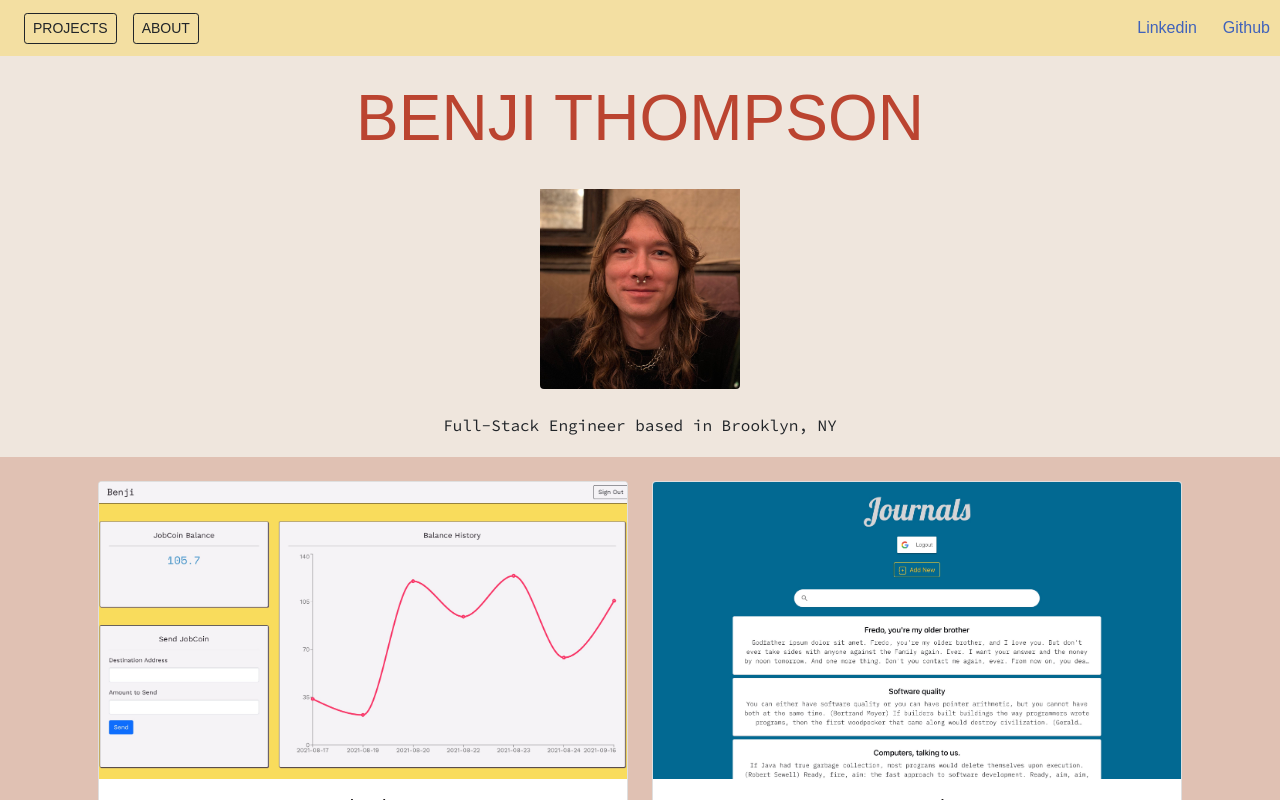
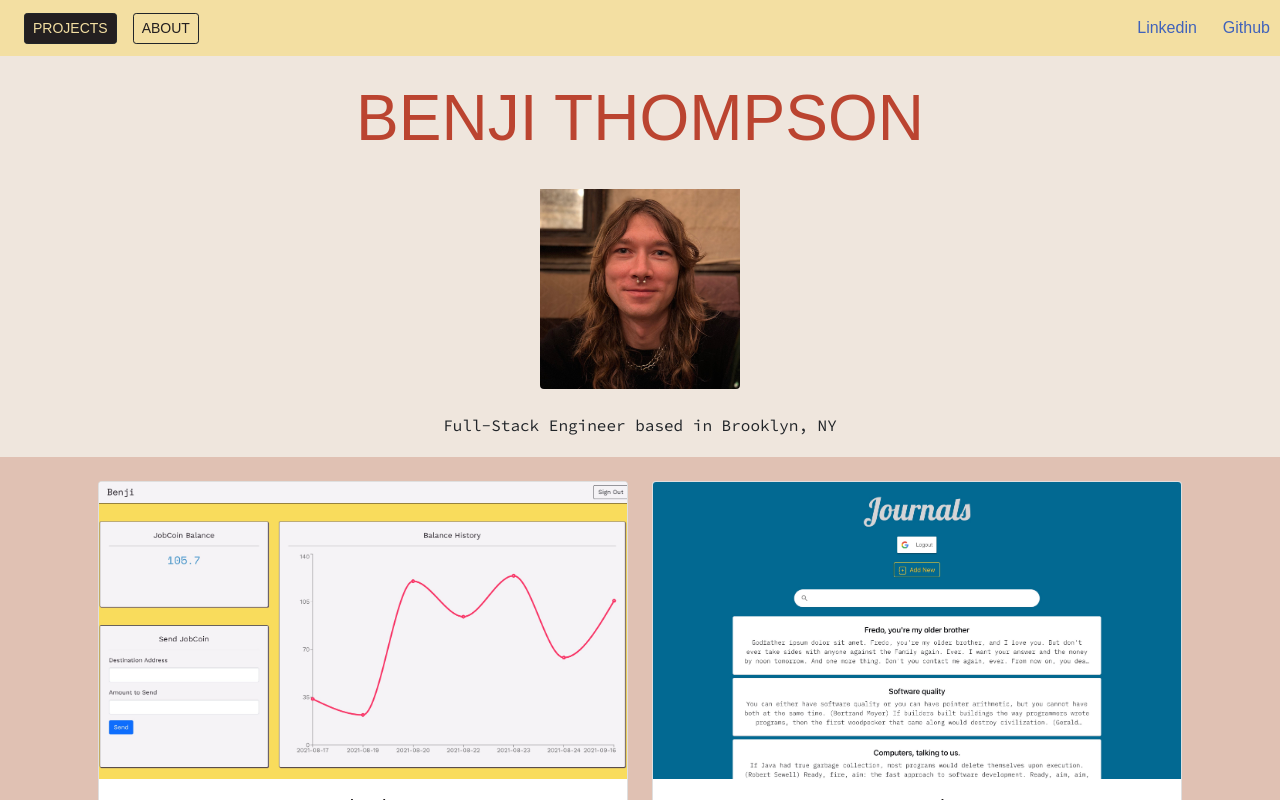
Before and after one commit to benjipt/fullstack-portfolio, a React (Create React App) app: page / in a window 1280 px wide. Shown: the top 800 px of the page. Built offline with nearby package versions, Linux system fonts and the light colour scheme; a web font is replaced by a local one.

Commit message:
feat: persist toggle selection in Header

```diff
--- a/package.json
+++ b/package.json
@@ -17,8 +17,8 @@
     "build": "react-scripts build",
     "test": "react-scripts test",
     "eject": "react-scripts eject",
-    "format-check": "npx prettier -c 'src/**/*.jsx'",
-    "format-write": "npx prettier -w 'src/**/*.jsx'"
+    "format-check": "npx prettier -c 'src/**/*.{js,jsx}'",
+    "format-write": "npx prettier -w 'src/**/*.{js,jsx}'"
   },
   "eslintConfig": {
     "extends": [
--- a/src/App.jsx
+++ b/src/App.jsx
@@ -2,13 +2,9 @@ import React, { useState } from 'react';
 import Header from './components/Header';
 import About from './components/About';
 import Projects from './components/Projects';
+import { Section } from './types';
 
 export default function App() {
-  // ENUMS
-  const Section = {
-    projects: 'projects',
-    about: 'about',
-  };
   // STATE HOOK
   const [toggleSection, setToggleSection] = useState(Section.projects);
 
@@ -27,6 +23,7 @@ export default function App() {
       <Header
         clickShowAbout={clickShowAbout}
         clickShowProjects={clickShowProjects}
+        toggleSection={toggleSection}
       />
       {toggleSection === Section.projects ? <Projects /> : <About />}
     </div>
--- a/src/components/Header.jsx
+++ b/src/components/Header.jsx
@@ -1,24 +1,49 @@
 import React from 'react';
 import headshot from '../images/profile-photo.jpg';
+import { Section } from '../types';
 
 const imgStyle = {
   width: '200px',
   height: 'auto',
 };
 
-export default function Header({ clickShowProjects, clickShowAbout }) {
+const activeSectionStyle = {
+  backgroundColor: '#231F20',
+  color: '#F3DFA2',
+};
+
+const inactiveSectionStyle = {
+  backgroundColor: '#F3DFA2',
+  color: '#231F20'
+};
+
+export default function Header({
+  clickShowProjects,
+  clickShowAbout,
+  toggleSection,
+}) {
   return (
     <div className='header text-center'>
       <nav className='navbar navbar-dark bg-custom ps-4'>
         <form className='justify-content-start'>
           <button
             className='btn btn-sm btn-outline-dark me-3'
-            onClick={clickShowProjects}>
+            onClick={clickShowProjects}
+            style={
+              toggleSection === Section.projects
+                ? activeSectionStyle
+                : inactiveSectionStyle
+            }>
             PROJECTS
           </button>
           <button
             className='btn btn-sm btn-outline-dark'
-            onClick={clickShowAbout}>
+            onClick={clickShowAbout}
+            style={
+              toggleSection === Section.about
+                ? activeSectionStyle
+                : inactiveSectionStyle
+            }>
             ABOUT
           </button>
         </form>
--- a/src/index.css
+++ b/src/index.css
@@ -26,10 +26,6 @@ code {
 .bg-custom {
   background-color: #F3DFA2;
   color: #231F20;
-}
-
-.btn-outline-dark:hover {
-  color: #F3DFA2;
 }
 
 h1 {
--- /dev/null
+++ b/src/types.js
@@ -0,0 +1,5 @@
+// ENUMS
+export const Section = {
+  projects: 'projects',
+  about: 'about',
+};
```
